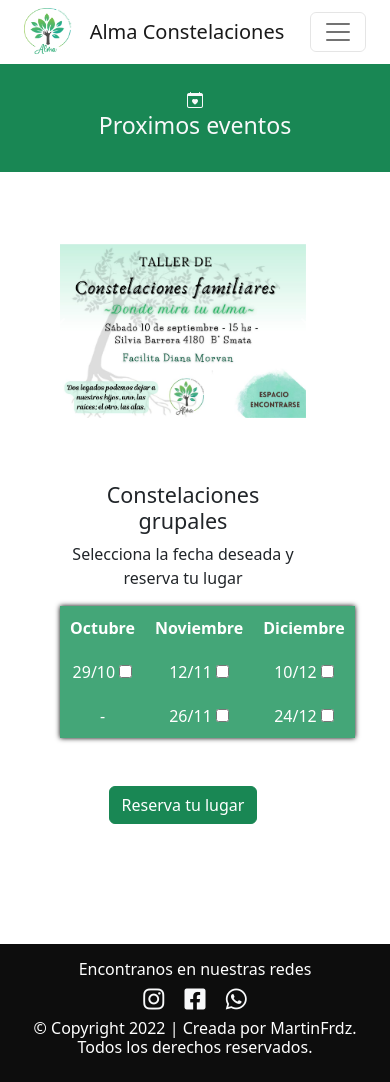
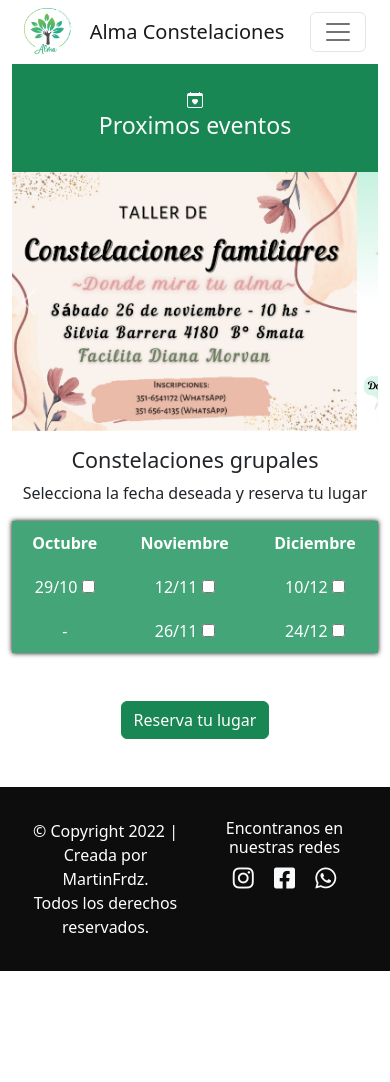
Before and after one commit to MartinFrdz/almaconstelaciones, a website: page Pages/agenda.html in a window 390 px wide. After the commit the page ends 971 px from the top, so only its background shows below. Drawn offline with nearby package versions, Linux system fonts and the light colour scheme.

Commit message:
Corregi responsive

```diff
--- a/Pages/agenda.html
+++ b/Pages/agenda.html
@@ -24,7 +24,7 @@
     />
     <link rel="stylesheet" href="../css/style.css" />
   </head>
-  <body>
+  <body class="h-100">
     <header class="sticky-top barranav">
       <div class="container">
         <nav class="navbar navbar-expand-lg">
@@ -75,7 +75,7 @@
 <!--Seccion Agenda-->
 <section>
   <div class="container agenda__section">
-    <div class="row text-center m">
+    <div class="0 text-center">
             <div class="bg-success proximo text-light p-4">
                 <div class="grid text-center align-items-center">
                   <div class="container">
@@ -84,10 +84,10 @@
                   </div>
                 </div>
             </div>
-        <div class="contenido__agenda row p-5">
-          <div id="carouselExampleInterval" class="carousel p-4 slide col-xs-12 col-md-6" data-bs-ride="carousel">
+        <div class="contenido__agenda row p-lg-5">
+          <div id="carouselExampleInterval" class="carousel p-lg-4 slide col-xs-12 col-lg-6" data-bs-ride="carousel">
             <div class="carousel-inner">
-              <div class="carousel-item active" data-bs-interval="3000">
+              <div class="carousel-item active" data-bs-i rval="3000">
                 <img src="../img/agenda1.jpeg" class="d-block w-100 img-fluid" alt="Proximo evento 26 de noviembre 10hs">
               </div>
               <div class="carousel-item" data-bs-interval="3000">
@@ -106,13 +106,14 @@
               <span class="visually-hidden">Next</span>
             </button>
           </div>
-          <div class="agenda p-4 col-xs-12 col-md-6">
+          <div class="agenda p-md-4 col-xs-12 col-lg-6">
 
-            <div class="agenda__indicaciones pt-3   ">
+            <div class="agenda__indicaciones pt-3">
                  <h4>Constelaciones grupales</h4>
                  <p>Selecciona la fecha deseada y reserva tu lugar</p>
             </div>
-            <table class="agenda__calendario mx-auto" cellpadding="10" cellspacing="10">
+
+              <table class="agenda__calendario " cellpadding="10" cellspacing="10">
                 <tr>
                      <th> Octubre </th>
                      <th> Noviembre </th>
@@ -129,6 +130,7 @@
                      <td>24/12 <input type="checkbox" name="2411" id="fecha"></td>
                 </tr>
              </table>
+
             <div class="agenda__reserva pb-5 ">
                 <a target="_blank" href="https://wa.me/+5493516564135">
                   <button type="button" class="btn reservar btn-success">Reserva tu lugar</button>
@@ -142,11 +144,16 @@
 </section>
 
     </main>
-    <footer>
+    <footer class="footer mt-auto py-3">
       <div class="container">
       <!-- REDES SOCIALES -->
-      <Section class="redes">
-          <h6>Encontranos en nuestras redes
+      <Section class="redes row">
+        <div class="col-6 copyright  align-items-center">
+          &copy; Copyright 2022 | Creada por
+          <a class="link" href="https://www.linkedin.com/in/martinfrdz">MartinFrdz.</a>
+          <Br>Todos los derechos reservados.</Br></h6>
+      </div>
+          <h6 class="col-6 align-items-center">Encontranos en nuestras redes
           <div class="iconosredes">
             <a class="redes__icon text-light" href="https://www.instagram.com/almaconstelacionesfamiliares/?hl=es" target="_blank">
               <i class="fa-brands fa-instagram" alt="Instagram"></i>
@@ -158,11 +165,7 @@
               <i class="fa-brands fa-whatsapp" alt="Whatsapp"></i>
             </a>
           </div>
-          <div class="copyright">
-              &copy; Copyright 2022 | Creada por
-              <a class="link" href="https://www.linkedin.com/in/martinfrdz">MartinFrdz.</a>
-              <Br>Todos los derechos reservados.</Br></h6>
-          </div>
+          </h6>
       </Section>
       </div>
     </footer>
--- a/scss/_index.scss
+++ b/scss/_index.scss
@@ -6,7 +6,6 @@
 .principal {
   background-image: linear-gradient(rgba(0, 0, 0, 1), rgba(0, 0, 0, 0.1)),
     url("../img/pexels-johannes-plenio-1632790.jpg");
-  height: 80vh;
   background-position: center;
   background-repeat: no-repeat;
   background-size: cover;
```
Also changed, not shown: Pages/constelar.html (+11 -11 lines), Pages/nosotros.html (+13 -12 lines), index.html (+11 -10 lines), css/style.css, 1 other file. Lines whose indentation alone changed are shown as unchanged.
